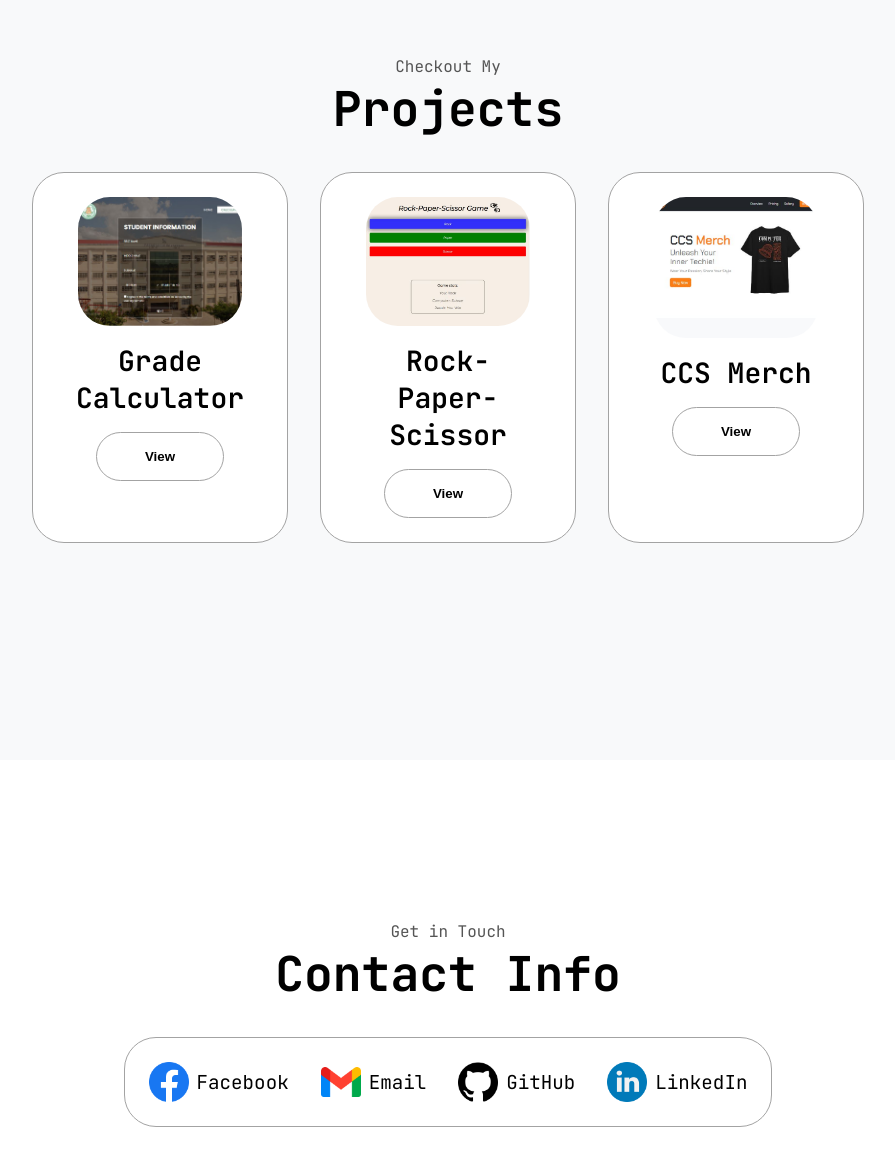
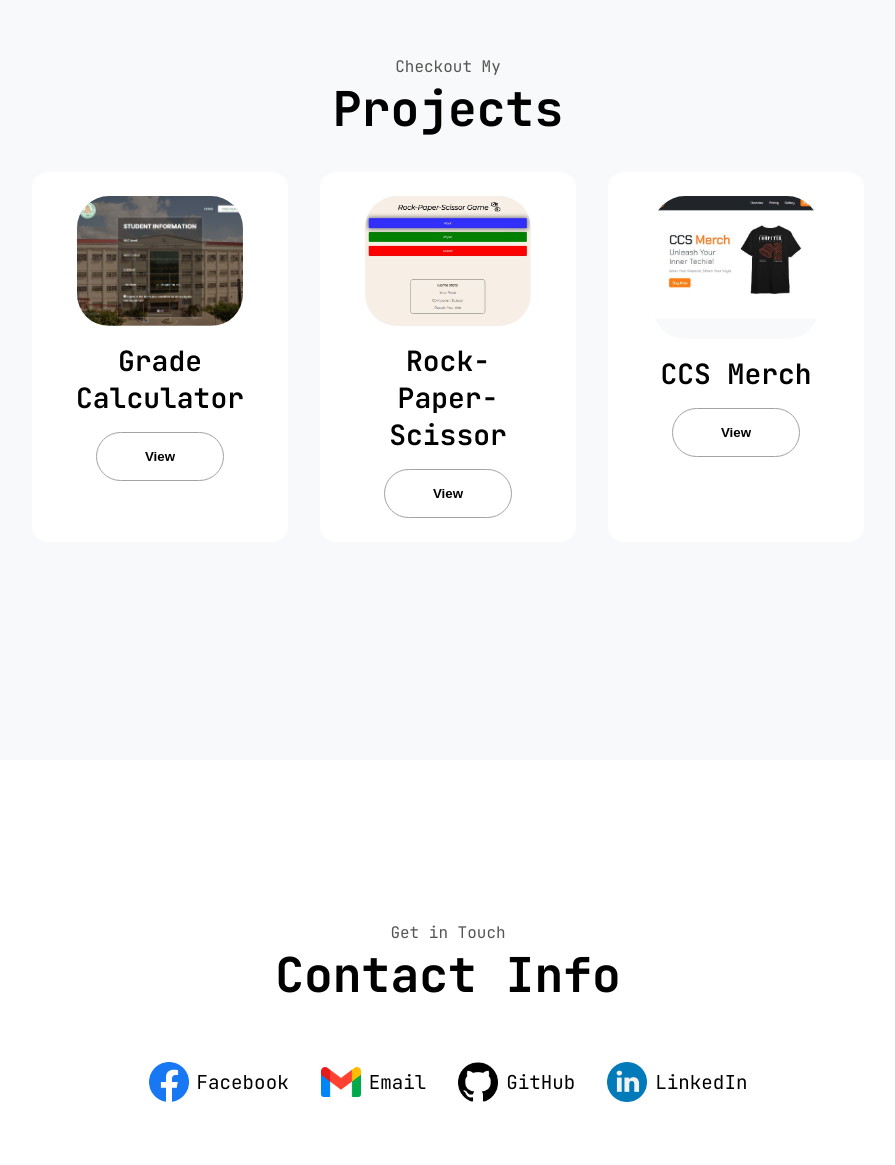
Before and after one commit to krtdotcode/ccs114-portfolio, a plain HTML site: page index.html in a window 1280 px wide. Shown: the part 2440-3605 px from the top of the page, without its empty margins (192-1087 px from the left). Drawn offline with Linux system fonts and the light colour scheme.

Commit message:
Update style.css

```diff
--- a/style.css
+++ b/style.css
@@ -282,9 +282,8 @@ section {
     padding: 1.5rem;
     flex: 1;
     background: #fff;
-    border-radius: 2rem;
-    border: rgb(53, 53, 53) 0.1rem solid;
-    border-color: rgb(163, 163, 163);
+    border-radius: 1rem;
+    border: none;
     text-align: center;
 }
 
@@ -367,9 +366,8 @@ article .icon {
 .contact-info-upper-container {
     display: flex;
     justify-content: center;
-    border-radius: 2rem;
-    border: rgb(53, 53, 53) 0.1rem solid;
-    border-color: rgb(163, 163, 163);
+    border-radius: 1rem;
+    border: none;
     background: (250, 250, 250);
     margin: 2rem auto;
     padding: 0.5rem;
```
